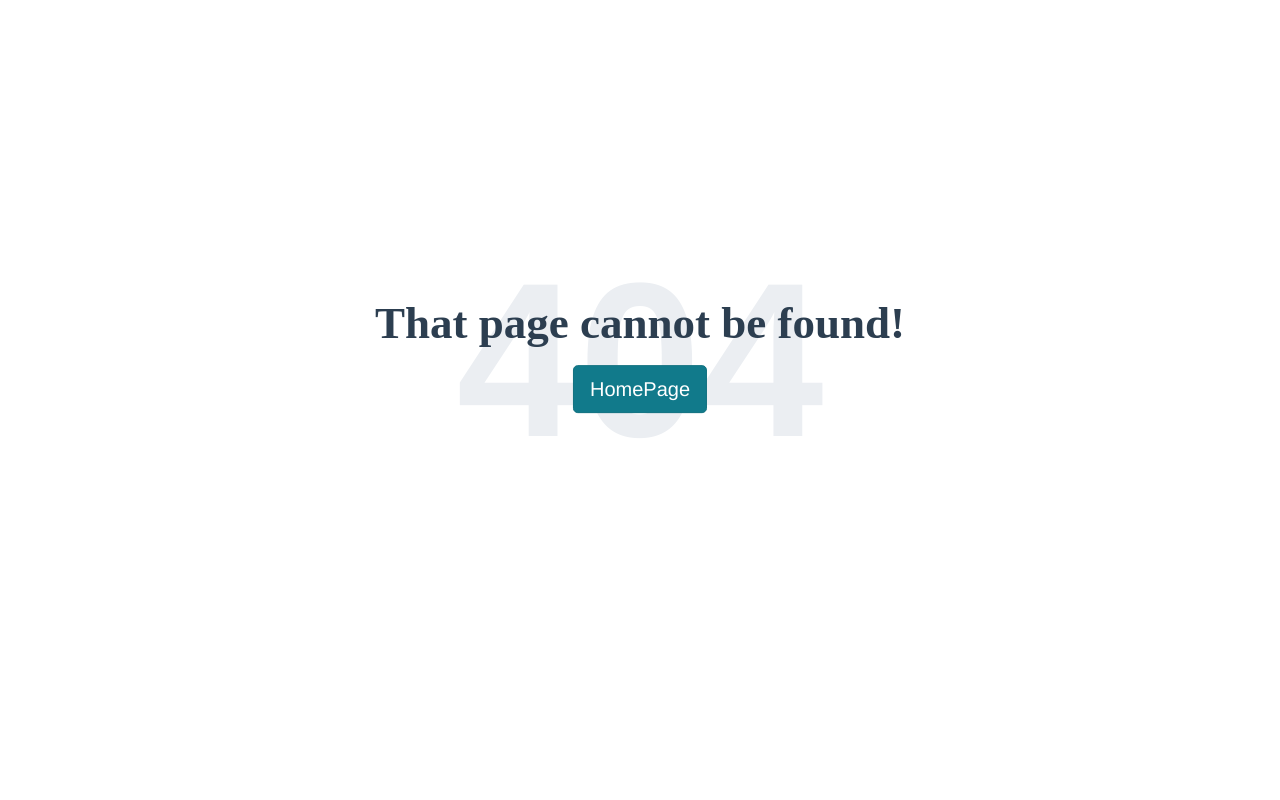
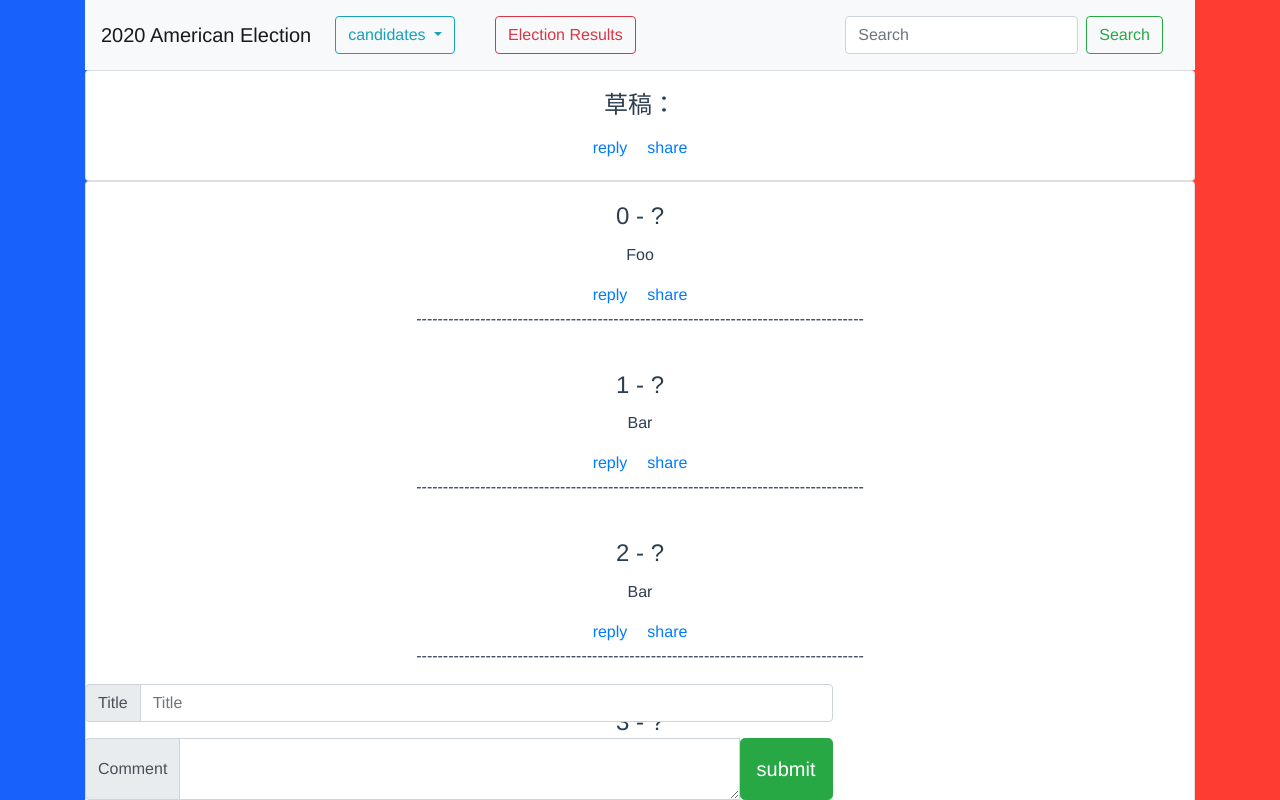
Before and after one commit to 5522MIKE/AmericaElectionWebsite_frontend, a Vue app: page /comment in a window 1280 px wide. Before the commit this address led to /404. Shown: the top 800 px of the page. Built offline with nearby package versions, Linux system fonts and the light colour scheme.

Commit message:
feat: 评论，无前后交互版本

```diff
--- a/package.json
+++ b/package.json
@@ -17,6 +17,8 @@
     "jquery": "^3.5.1",
     "less": "^3.12.2",
     "popper.js": "^1.16.1",
+    "qs": "^6.9.4",
+    "url-search-params-polyfill": "^8.1.0",
     "vue": "^3.0.0",
     "vue-router": "^4.0.0-alpha.6"
   },
--- /dev/null
+++ b/src/components/Comment.vue
@@ -0,0 +1,141 @@
+<template>
+<div class="bg">
+<div class="container">
+    <!-- 导航栏 -->
+    <navigation />
+    <!-- 评论 -->
+    <div class="card">
+        <div class="card-body">
+            <h4 class="card-title">草稿：  {{title}}</h4>
+            <p class="card-text">{{text}}</p>
+            <a href="#" class="card-link">reply</a>
+            <a href="#" class="card-link">share</a>
+        </div>
+    </div>
+
+    <div class="card">
+        <div class="card-body" v-for="(item, index) in items" :key="item.index" >
+            <h4 class="card-title">{{index}} - {{ item.title }}</h4>
+            <p class="card-text">{{ item.message }}</p>
+            <a href="#" class="card-link">reply</a>
+            <a href="#" class="card-link">share</a>
+            <div>------------------------------------------------------------------------------------</div>
+        </div>
+    </div>
+
+
+    <div class="invisible">...</div>
+    <div class="invisible">...</div>
+    <div class="invisible">...</div>
+    <div class="invisible"><p>..</p></div>
+    <!-- 输入框 -->
+    <div class="bottom">
+    <div class="input-group mb-3">
+        <div class="input-group-prepend">
+            <span class="input-group-text" id="basic-addon1">Title</span>
+        </div>
+        <input v-model="title" type="text" class="form-control" placeholder="Title" aria-label="Title" aria-describedby="basic-addon1">
+    </div>
+    <div class="input-group">
+        <div class="input-group-prepend">
+            <span class="input-group-text">Comment</span>
+        </div>
+        <textarea v-model="text" class="form-control" aria-label="With textarea"></textarea>
+        <button class="btn btn-success btn-lg" @click="submit">submit</button>
+    </div>
+    </div>
+    <!-- 脚注 -->
+    <div class="card-footer text-muted">
+        © 2020-2021
+    </div>
+</div>
+</div>
+</template>
+
+<script>
+// 引入导航栏目
+import navigation from './Navigation.vue'
+
+import axios from 'axios'
+import  'url-search-params-polyfill'
+import qs from 'qs'
+
+
+export default {
+    name: 'Comment',
+    components: {
+        navigation,
+    },
+    data(){
+        return {
+            parentMessage: 'title',
+            items: [
+                { title:'?', message: 'Foo' },
+                { title:'?', message: 'Bar' },
+                { title:'?', message: 'Bar' },
+                { title:'?', message: 'Bar' },
+            ],
+            title:'',
+            text:'',
+    }
+    },
+    methods: {
+        // api调用函数
+        submitapi(){
+            console.log("submit")
+            // axios.defaults.headers.post['Content-Type'] = 'application/x-www-form-urlencoded'
+            let param = new URLSearchParams()
+            param.append('content', 'admin')
+            param.append('news_id', '1')
+            console.log(param.get('news_id'))
+            const data = { 'content': 123 , 'news_id':1};
+            console.log(qs.stringify(data))
+            axios({
+                method:'post',
+                url:'http://127.0.0.1:8000/news/comment/submit',
+                // 传递参数
+                // body: {
+                //     content:'test2',
+                //     news_id:1
+                // },
+                body:qs.stringify(data),
+                headers: {
+                    'Content-Type':'application/x-www-form-urlencoded',
+                    'Accept':'*/*'
+                }
+            }).then(response => {
+                // 请求成功
+                let res = response.data;
+                console.log(res);
+            }).catch(error => {
+                // 请求失败，
+                console.log(error);
+            });
+        },
+        submit(){
+            var obj = {};
+            obj["title"] = this.title,
+            obj["message"] = this.text,
+            console.log(obj)
+            this.items.push(obj)
+            console.log(this.items)
+        }
+    }
+}
+</script>
+
+<style scoped>
+.bg {
+    background-image:url('../assets/bg4.png');
+    background-repeat:no-repeat;
+    background-size: 100%;
+    background-attachment:fixed;
+    background-position:center;
+}
+.bottom{ width:58.4%; margin:0 auto; overflow:hidden; position: fixed; bottom:0;}
+@media (max-width: 640px) {
+    .bottom {
+        width:95%
+    }
+}
+</style>
--- a/src/router/index.js
+++ b/src/router/index.js
@@ -9,6 +9,7 @@ import IntroductionB from '../components/IntroductionB.vue'
 import IntroductionO from '../components/IntroductionO.vue'
 import NewsPage from '../components/NewsPage.vue'
 import NewsPage2 from '../components/NewsPage2.vue'
+import Comment from '../components/Comment.vue'
 
 const routerHistory = createWebHistory()
 // createWebHashHistory hash 路由
@@ -54,6 +55,7 @@ const router = createRouter({
         component: () => import('@/components/NotFind')
     },
     {
+        // 404 匹配
         path: '/:pathMatch(.*)',
         redirect: '/404'
     },
@@ -68,6 +70,10 @@ const router = createRouter({
     {
         path: '/introductiono',
         component: IntroductionO
+    },
+    {
+        path: '/comment',
+        component: Comment
     }
     ]
 })
```
Also changed, not shown: 1 other file (tests, documents, lock files or other folders).
